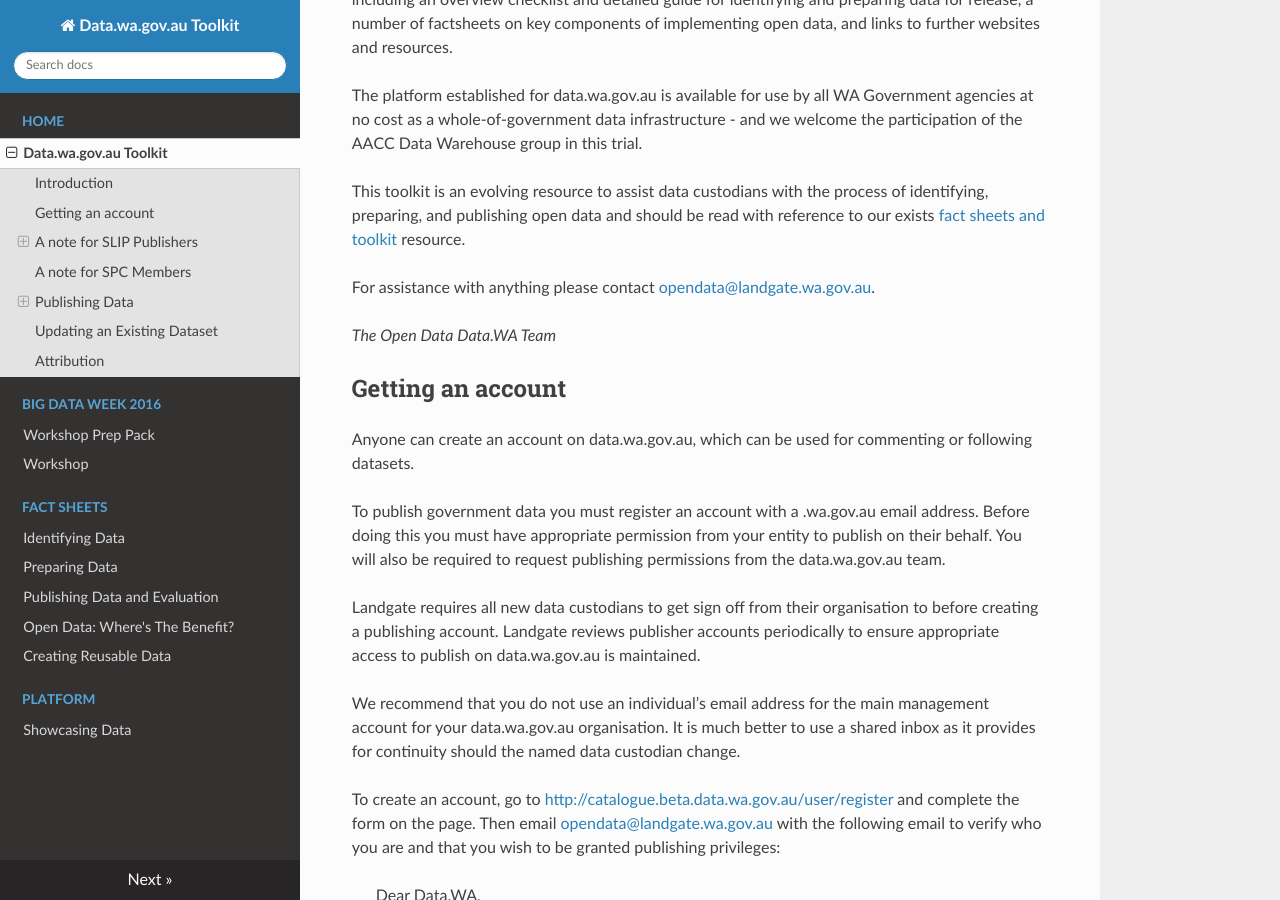
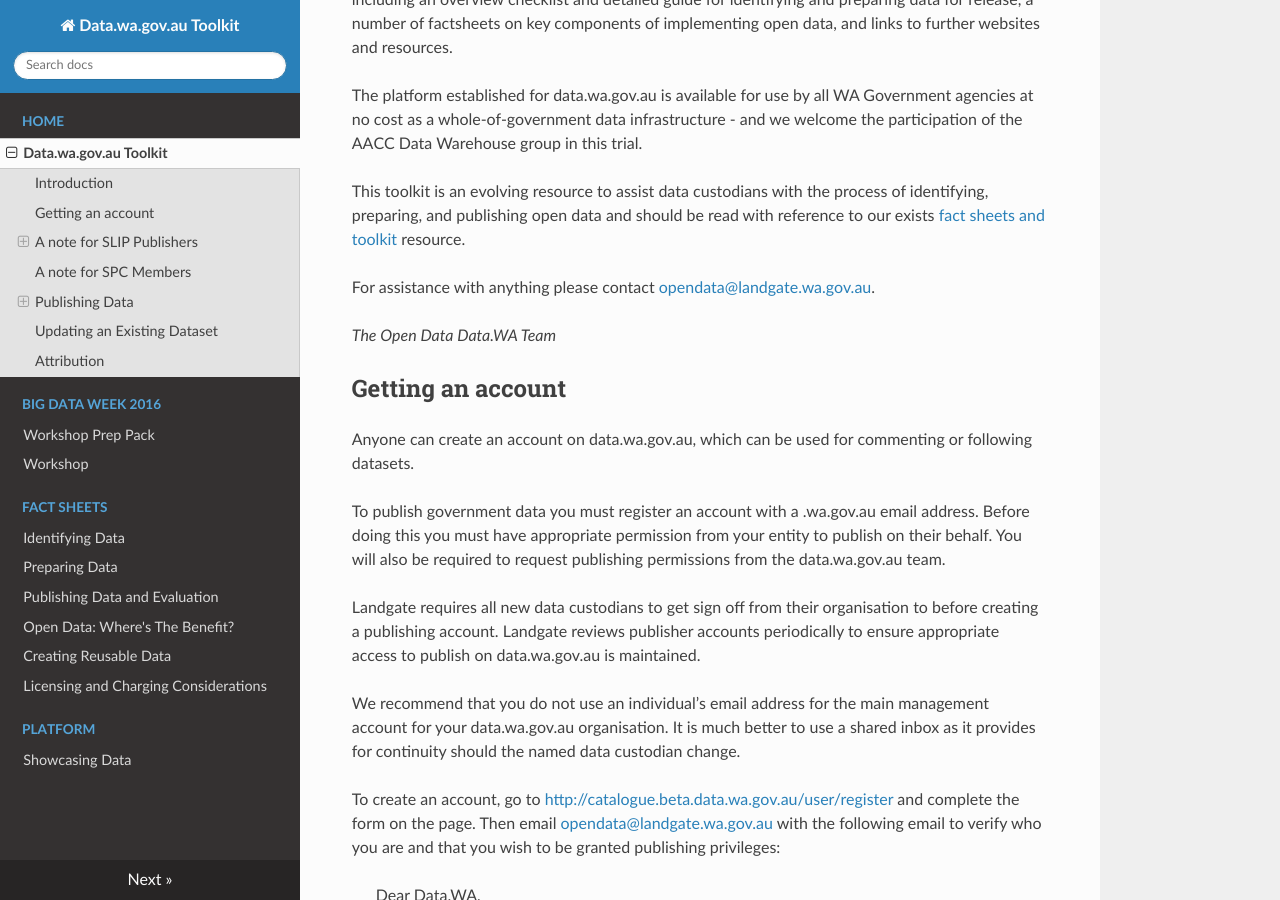
Before and after one commit to datawagovau/toolkit, an MkDocs documentation site: the page built from docs/index.md, in a window 1280 px wide and 900 px high, scrolled down 420 px. Built offline with MkDocs 1.6.1, drawn with Linux system fonts in a browser that asks for light colours; nearby versions of some CDN libraries; old or Windows-style settings are respelled for this version of MkDocs.

Commit message:
Update mkdocs.yml

```diff
--- a/mkdocs.yml
+++ b/mkdocs.yml
@@ -9,6 +9,7 @@
     - [factsheets/open-data-benefit.md, Fact Sheets, "Open Data: Where's The Benefit?"]
     - [factsheets/creating-reusable-data.md, Fact Sheets, Creating Reusable Data]
     - [ckan/showcases.md, Platform, Showcasing Data]
+    - [factsheets/licensing-and-charging.md, Fact Sheets, Licensing and Charging Considerations]
     # - [dto.md, Home, DTO Digital Service Standard]
     # - [splunk.md, Home, Splunk]
     # - [hp-helion.md, Home, HP Helion]
```
